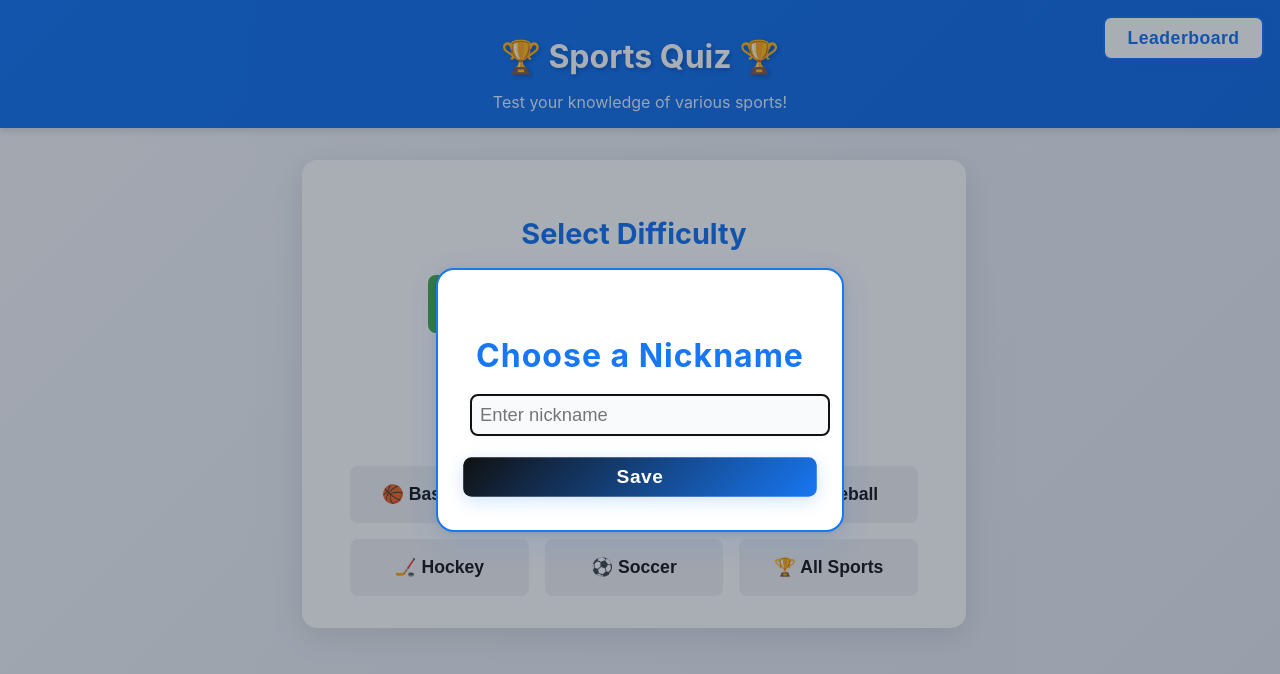
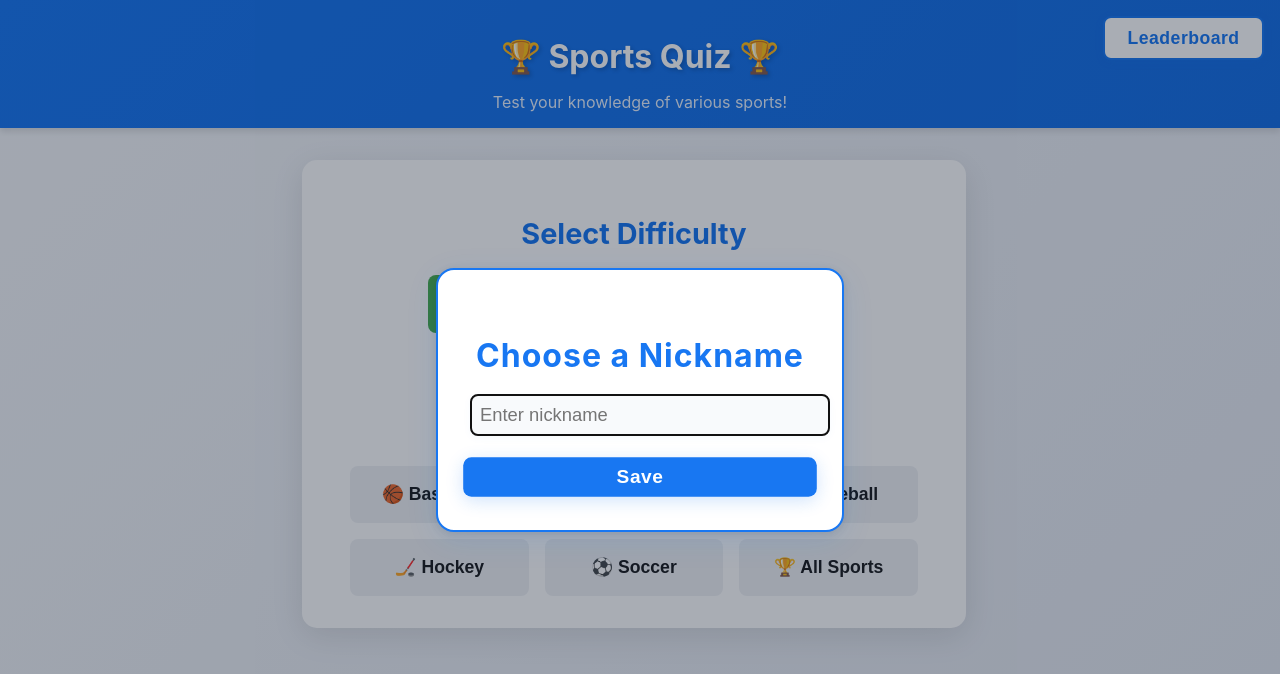
Before and after one commit to zrewt/curser-home, a React (Create React App) app: page / in a window 1280 px wide. In both pictures the pointer is over the button "Save". Shown: the top 674 px of the page. Built offline with nearby package versions, Linux system fonts and the light colour scheme.

Commit message:
Initial commit

```diff
--- a/src/index.css
+++ b/src/index.css
@@ -85,7 +85,7 @@ code {
 }
 
 .modal-box button:hover {
-  background: linear-gradient(135deg, #111 0%, #1877f2 100%);
+  background:  #1877f2;
   transform: translateY(-2px) scale(1.04);
   box-shadow: 0 4px 16px #1877f233;
 }
```
